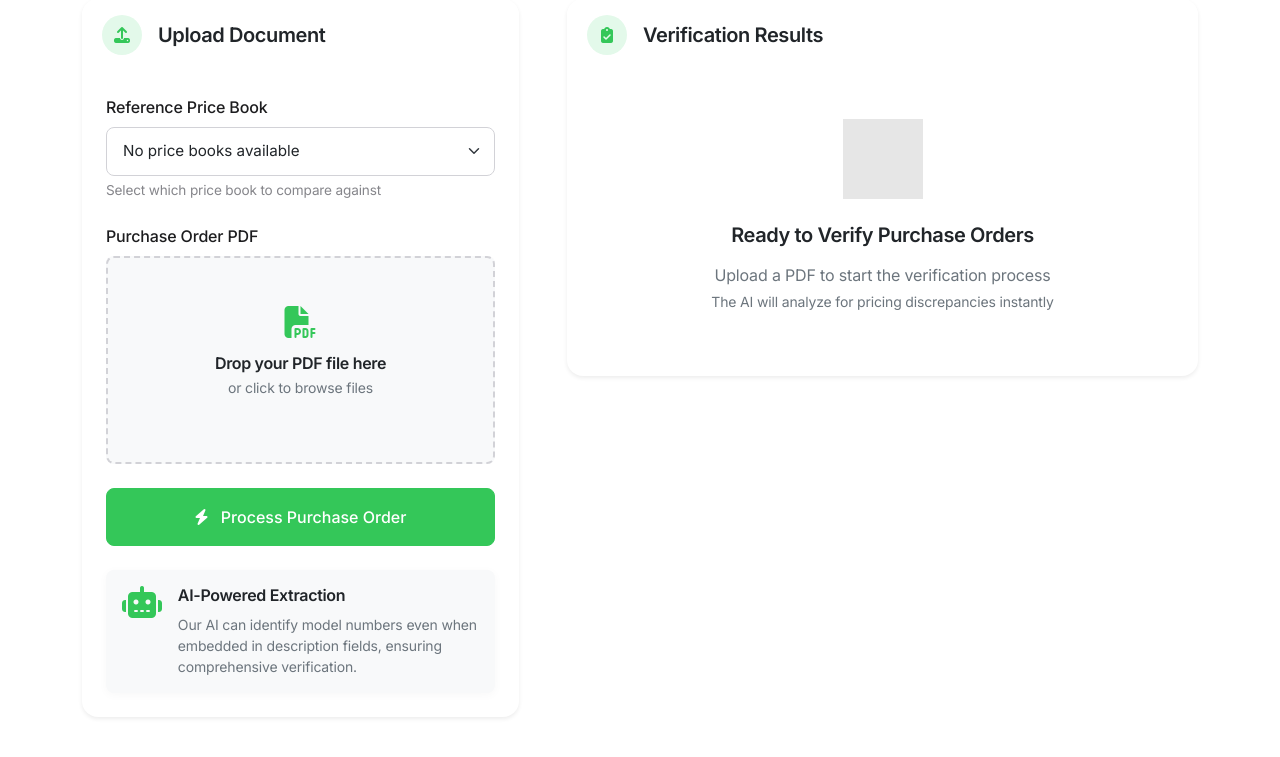
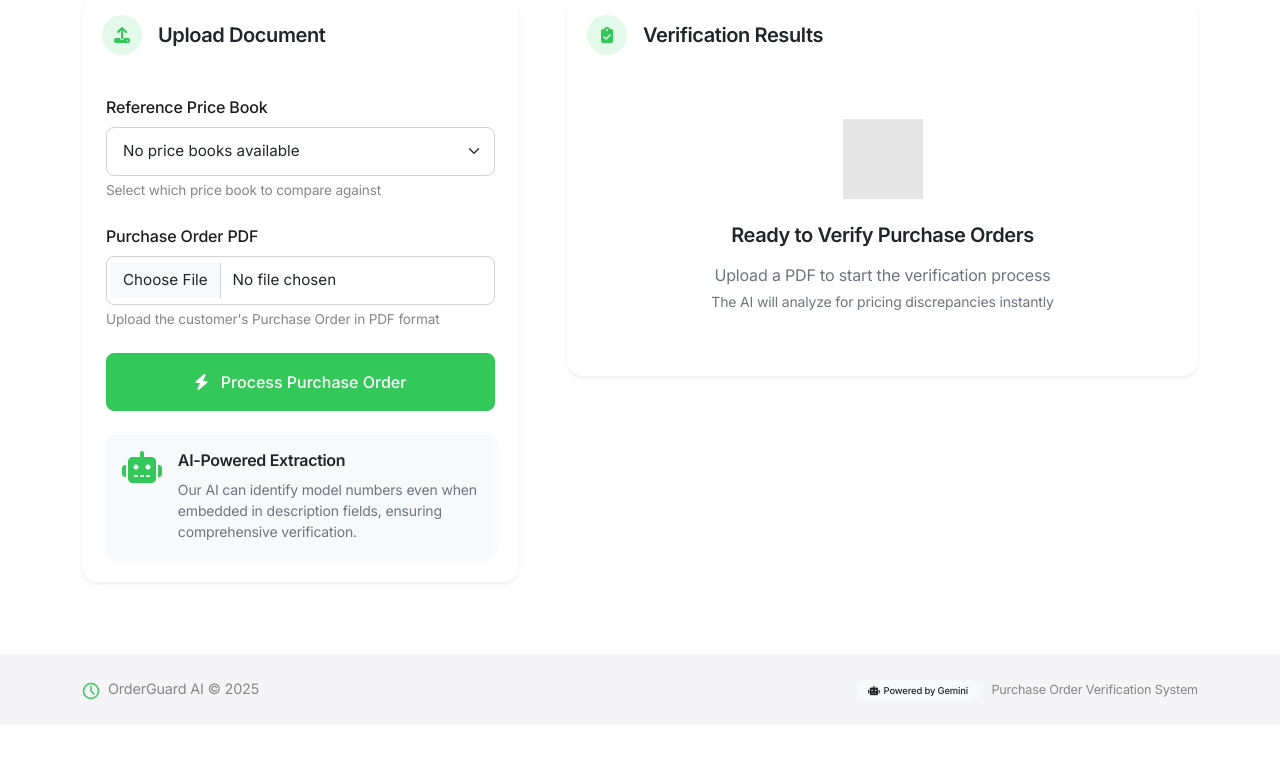
Before and after one commit to EverScale-Chris/OrderGuard-AI-v12-Turbo, a Flask app: page /process-po in a window 1280 px wide. Shown: the part 247-1004 px from the top of the page. After the commit the page ends 947 px from the top, so only its background shows below. Run offline with Flask 3, Linux system fonts and the light colour scheme; data that the repository does not hold is empty; grey boxes are pictures that could not be loaded.

Commit message:
Fix broken PDF upload and remove "Manage Price Books" link
Replit-Commit-Author: Agent
Replit-Commit-Session-Id: b8539251-333b-4de8-a581-c57a11626aa9
Replit-Commit-Screenshot-Url: https://storage.googleapis.com/screenshot-production-us-central1/03115c1c-9a7b-4da7-a6ad-ec8a412a0a10/9e64b336-fe21-4f1c-b4b7-7902a0e24af3.jpg

```diff
--- a/static/js/process_po.js
+++ b/static/js/process_po.js
@@ -81,16 +81,8 @@ document.addEventListener('DOMContentLoaded', function() {
     });
   });
 
-  // Set up copy to clipboard button
-  const copyBtn = document.getElementById('copy-btn');
-  copyBtn.addEventListener('click', function() {
-    const textarea = document.getElementById('email-report');
-    if (textarea) {
-      textarea.select();
-      document.execCommand('copy');
-      showToast('Email report copied to clipboard', 'success');
-    }
-  });
+  // We'll handle the copy button in the displayResults function instead
+  // since it's dynamically created
 });
 
 /**
--- a/templates/index.html
+++ b/templates/index.html
@@ -10,9 +10,6 @@
             <div class="d-flex flex-wrap gap-3 mb-4">
                 <a href="/process-po" class="btn btn-primary btn-lg px-4 py-3">
                     <i class="fas fa-file-invoice me-2"></i> Process Purchase Order
-                </a>
-                <a href="/pricebooks" class="btn btn-outline-secondary btn-lg px-4 py-3">
-                    <i class="fas fa-book me-2"></i> Manage Price Books
                 </a>
             </div>
             <div class="d-flex align-items-center">
--- a/templates/process_po.html
+++ b/templates/process_po.html
@@ -37,19 +37,8 @@
 
                     <div class="mb-4">
                         <label for="po-file" class="form-label mb-2">Purchase Order PDF</label>
-                        <div class="drop-zone rounded-3 p-5 text-center bg-light position-relative mb-2">
-                            <input type="file" class="form-control visually-hidden position-absolute inset-0 w-100 h-100 cursor-pointer opacity-0"
-                                   id="po-file" accept=".pdf" required>
-                            <div class="mb-3">
-                                <i class="fas fa-file-pdf fa-2x mb-3" style="color: var(--primary-green);"></i>
-                                <h6 class="mb-1">Drop your PDF file here</h6>
-                                <p class="mb-0 small text-muted">or click to browse files</p>
-                            </div>
-                        </div>
-                        <div id="file-selected" class="d-none alert alert-light d-flex align-items-center">
-                            <i class="fas fa-file-pdf me-2" style="color: var(--primary-green);"></i>
-                            <span id="file-name">No file selected</span>
-                        </div>
+                        <input type="file" class="form-control" id="po-file" accept=".pdf" required>
+                        <div class="form-text">Upload the customer's Purchase Order in PDF format</div>
                     </div>
 
                     <div class="d-grid mt-4">
@@ -170,17 +159,12 @@
     document.addEventListener('DOMContentLoaded', function() {
         // Show file name when selected
         const fileInput = document.getElementById('po-file');
-        const fileSelected = document.getElementById('file-selected');
-        const fileName = document.getElementById('file-name');
-
-        fileInput.addEventListener('change', function() {
-            if (fileInput.files.length > 0) {
-                fileName.textContent = fileInput.files[0].name;
-                fileSelected.classList.remove('d-none');
-            } else {
-                fileSelected.classList.add('d-none');
-            }
-        });
+        if (fileInput) {
+            fileInput.addEventListener('change', function() {
+                // Just a simple file selection handler
+                console.log("File selected:", fileInput.files[0]?.name || "No file");
+            });
+        }
     });
 </script>
 {% endblock %}
```
